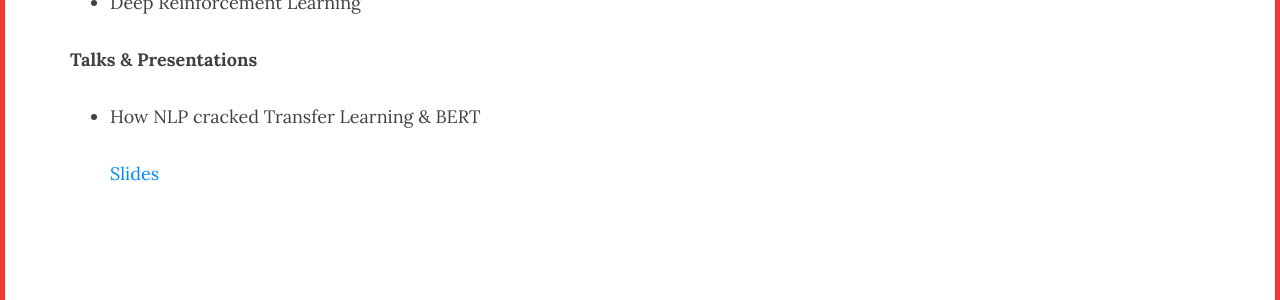
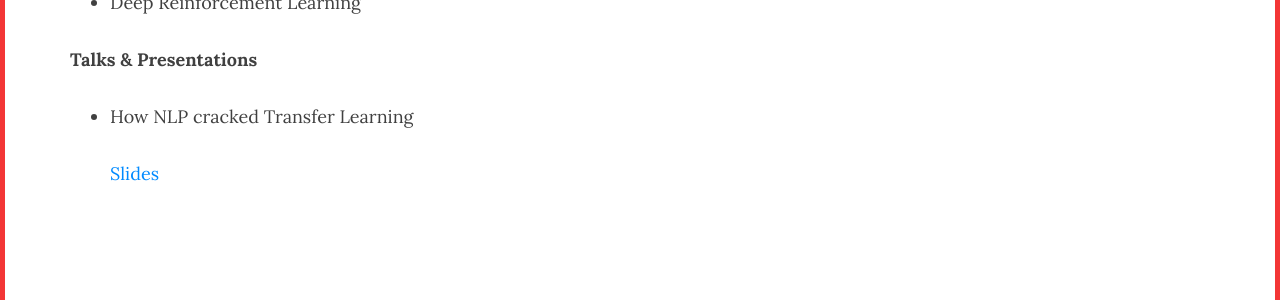
Before and after one commit to jidindinesh/jidindinesh.github.io, a Jekyll site: the page built from About.md, in a window 1280 px wide. Shown: the part 504-804 px from the top of the page. Built offline with Jekyll 4.4.1, drawn with Linux system fonts in a browser that asks for light colours; nearby versions of some CDN libraries; our own code applies the rules of GitHub Pages for plain Markdown files.

Commit message:
Update About.md

```diff
--- a/About.md
+++ b/About.md
@@ -18,7 +18,7 @@ Junior Undergrad at [CUSAT](https://cusat.ac.in/) pursuing CSE.
 
 **Talks & Presentations**
 
-* How NLP cracked Transfer Learning & BERT
+* How NLP cracked Transfer Learning
 
     [Slides](http://bit.do/eSvDp)
 
```
